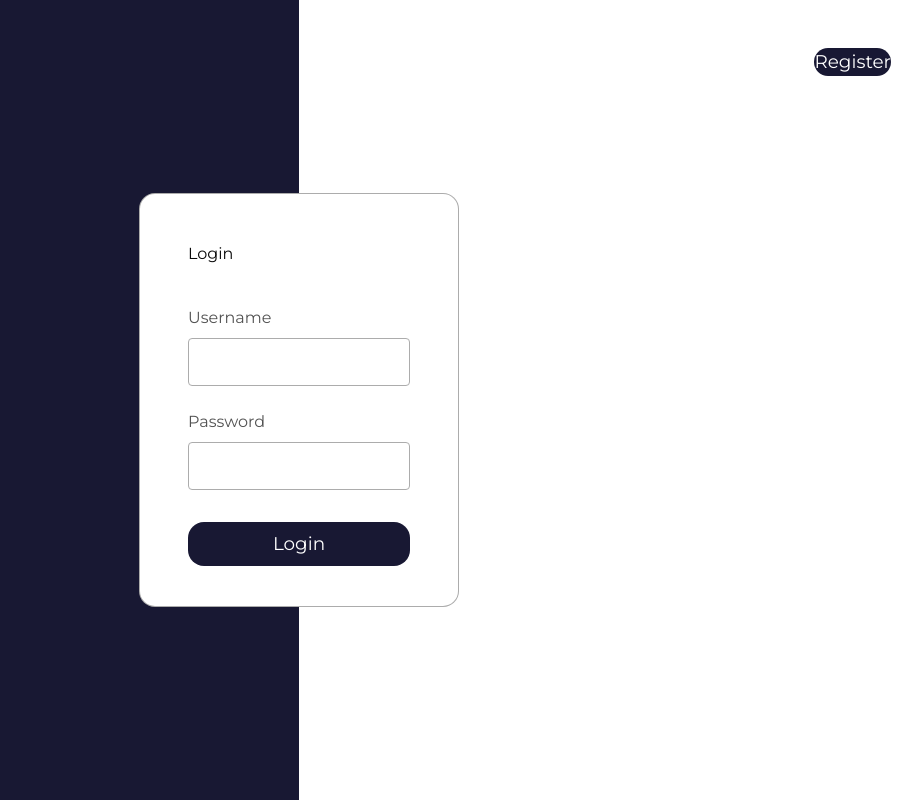
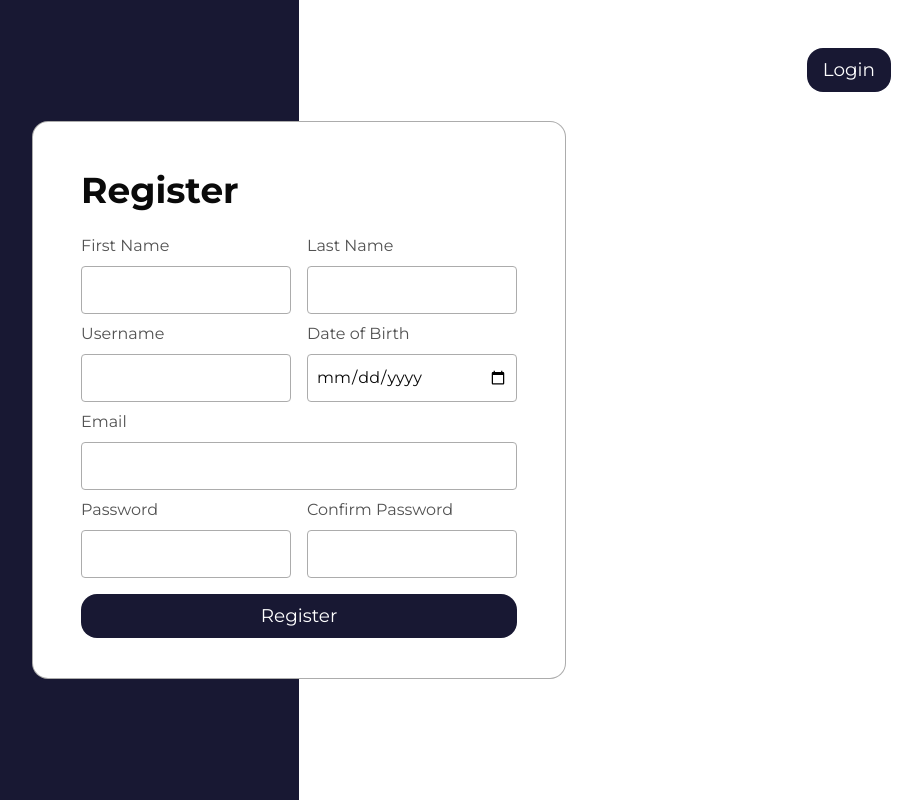
Before and after one commit to tib-source/Ergon, a React (Vite) app in the folder src/main/client/: page /register in a window 1280 px wide. Before the commit this address led to /login. Shown: the whole page, without its empty margins (341-1263 px from the left). Built offline with nearby package versions, Linux system fonts and the light colour scheme.

Commit message:
feat: add registration functionality and improve login error handling

```diff
--- a/src/main/client/src/components/styling/auth.css
+++ b/src/main/client/src/components/styling/auth.css
@@ -46,10 +46,6 @@ body {
 .login {
     width: 320px;
     gap: 1.5rem;
-
-    a {
-        padding: 0;
-    }
 }
 
 .register {
--- a/src/main/client/src/main.tsx
+++ b/src/main/client/src/main.tsx
@@ -12,11 +12,16 @@ import { PrivateRoutes } from "./components/PrivateRoutes";
 import { QueryClient, QueryClientProvider } from "@tanstack/react-query";
 import { Login } from "./routes/Login/Login.tsx";
 import { Approvals } from "@/routes/Approvals";
+import { Register } from "./routes/Register/Register.tsx";
 
 const router = createBrowserRouter([
   {
     path: "/login",
     element: <Login />
+  },
+  {
+    path: "/register",
+    element: <Register/>
   },
   {
     path: "/",
--- a/src/main/client/src/routes/Login/Login.tsx
+++ b/src/main/client/src/routes/Login/Login.tsx
@@ -6,6 +6,7 @@ import { useMutation } from "@tanstack/react-query";
 import Loading from "../../components/Loader";
 
 import { useAuth } from "../../hooks/UseAuth.tsx";
+import axios from "axios";
 
 export const Login = () => {
   const username = useRef<HTMLInputElement>(null);
@@ -32,7 +33,7 @@ export const Login = () => {
 
   };
 
-  const { mutate, isError, isPending } = useMutation({
+  const { mutate, isError, isPending, error } = useMutation({
     mutationFn: loginUser,
     onSuccess: (data) => {
       localStorage.setItem("token", data.data.token);
@@ -47,9 +48,8 @@ export const Login = () => {
   return (
     <>
       <div className="auth__split"></div>
-      {isPending ? <Loading /> :
+      {isPending ? <div className="auth register"><Loading /></div> :
         <div className="auth login">
-          <h1>Login</h1>
           <div className="input__container">
             <div className="input__label">
               <p>Username</p>
@@ -59,7 +59,6 @@ export const Login = () => {
                    id="id_username" />
           </div>
 
-
           <div className="input__container">
             <div className="input__label">
               <p>Password</p>
@@ -68,12 +67,11 @@ export const Login = () => {
                    autoComplete="current-password"
                    required
                    id="id_password" />
-            {isError &&
-              <div className="input__error">
-                <p>Password or Username is wrong</p>
-              </div>
-            }
-
+          { isError && axios.isAxiosError(error) &&
+            <div className="input__error">
+              <p>{error?.response?.data.message || "Password or Username is wrong"}</p>
+            </div>
+          }
           </div>
 
           <div style={{ display: "grid" }}>
@@ -82,6 +80,5 @@ export const Login = () => {
           <Link className="styled__button floating" to="/register">Register</Link>
         </div>}
     </>
-
   );
 };
--- /dev/null
+++ b/src/main/client/src/routes/Register/Register.tsx
@@ -0,0 +1,142 @@
+import { Link, useNavigate } from "react-router-dom";
+import "../../components/styling/auth.css";
+import { useRef } from "react";
+import { useErgonClient } from "../../hooks/useErgonClient/useErgonClient.tsx";
+import { useMutation } from "@tanstack/react-query";
+import Loading from "../../components/Loader";
+import axios from "axios";
+
+export const Register = () => {
+    const username = useRef<HTMLInputElement>(null);
+    const password = useRef<HTMLInputElement>(null);
+    const confirmPassword = useRef<HTMLInputElement>(null);
+    const email = useRef<HTMLInputElement>(null);
+    const firstName = useRef<HTMLInputElement>(null);
+    const lastName = useRef<HTMLInputElement>(null);
+    const dob = useRef<HTMLInputElement>(null);
+    const client = useErgonClient();
+    const navigate = useNavigate();
+
+    const registerUser = async () => {
+        const user = username.current?.value;
+        const pass = password.current?.value;
+        const confirmPass = confirmPassword.current?.value;
+        const userEmail = email.current?.value;
+        const fName = firstName.current?.value;
+        const lName = lastName.current?.value;
+        const dateOfBirth = dob.current?.value;
+
+        if (pass !== confirmPass) {
+            throw new Error("Passwords do not match");
+        }
+
+        return await client.post("/auth/registration", {
+            username: user,
+            password: pass,
+            matchingPassword: confirmPass,
+            email: userEmail,
+            firstName: fName,
+            lastName: lName,
+            dob: dateOfBirth
+        });
+    };
+
+    const { mutate, isError, isPending, error } = useMutation({
+        mutationFn: registerUser,
+        onSuccess: () => {
+            navigate("/login");
+        }
+    });
+
+    const handleRegister = () => {
+        mutate();
+    };
+
+    return (
+        <>
+            <div className="auth__split"></div>
+            {isPending ? <div className="loader-container"><Loading /></div> :
+                <div className="auth register">
+                    <h1 className="text-4xl font-bold text-left">Register</h1>
+                    <section>
+                        <div className="input__container">
+                            <div className="input__label">
+                                <p>First Name</p>
+                            </div>
+                            <input className="input__field" type="text" name="firstName" ref={firstName} autoComplete="given-name"
+                                maxLength={150} required
+                                id="id_first_name" />
+                        </div>
+
+                        <div className="input__container">
+                            <div className="input__label">
+                                <p>Last Name</p>
+                            </div>
+                            <input className="input__field" type="text" name="lastName" ref={lastName} autoComplete="family-name"
+                                maxLength={150} required
+                                id="id_last_name" />
+                        </div>
+                    </section>
+                    <section>
+                        <div className="input__container">
+                            <div className="input__label">
+                                <p>Username</p>
+                            </div>
+                            <input className="input__field" type="text" name="username" ref={username} autoComplete="username"
+                                maxLength={150} required
+                                id="id_username" />
+                        </div>
+
+                        <div className="input__container">
+                            <div className="input__label">
+                                <p>Date of Birth</p>
+                            </div>
+                            <input className="input__field" type="date" name="dob" ref={dob} autoComplete="bday"
+                                required
+                                id="id_dob" />
+                        </div>
+                    </section>
+
+
+                    <div className="input__container">
+                        <div className="input__label">
+                            <p>Email</p>
+                        </div>
+                        <input className="input__field" type="email" name="email" ref={email} autoComplete="email"
+                            maxLength={150} required
+                            id="id_email" />
+                    </div>
+                    <section>
+                        <div className="input__container">
+                            <div className="input__label">
+                                <p>Password</p>
+                            </div>
+                            <input className="input__field" type="password" name="password" ref={password}
+                                autoComplete="new-password"
+                                required
+                                id="id_password" />
+                        </div>
+
+                        <div className="input__container">
+                            <div className="input__label">
+                                <p>Confirm Password</p>
+                            </div>
+                            <input className="input__field" type="password" name="confirmPassword" ref={confirmPassword}
+                                autoComplete="new-password"
+                                required
+                                id="id_confirm_password" />
+                        </div>
+                    </section>
+                    { isError && axios.isAxiosError(error) &&
+                        <div className="input__error">
+                        <p>{error?.response?.data.message || "Registration failed, and its not my code, its you with your weird input"}</p>
+                        </div>
+                    }
+                    <div style={{ display: "grid" }}>
+                        <button onClick={handleRegister} className="styled__button" type="submit"> Register</button>
+                    </div>
+                    <Link className="styled__button floating" to="/login">Login</Link>
+                </div>}
+        </>
+    );
+};
```
Also changed, not shown: 1 other file (tests, documents, lock files or other folders).
